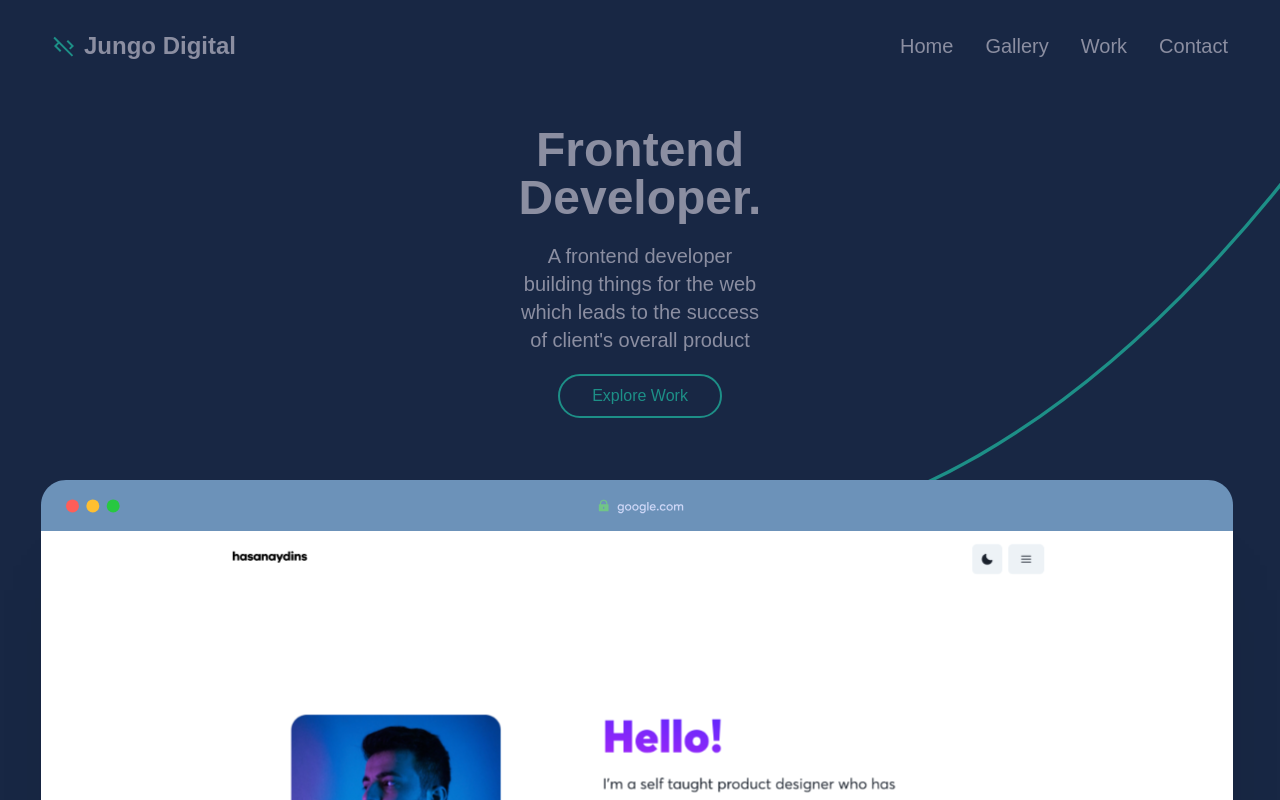
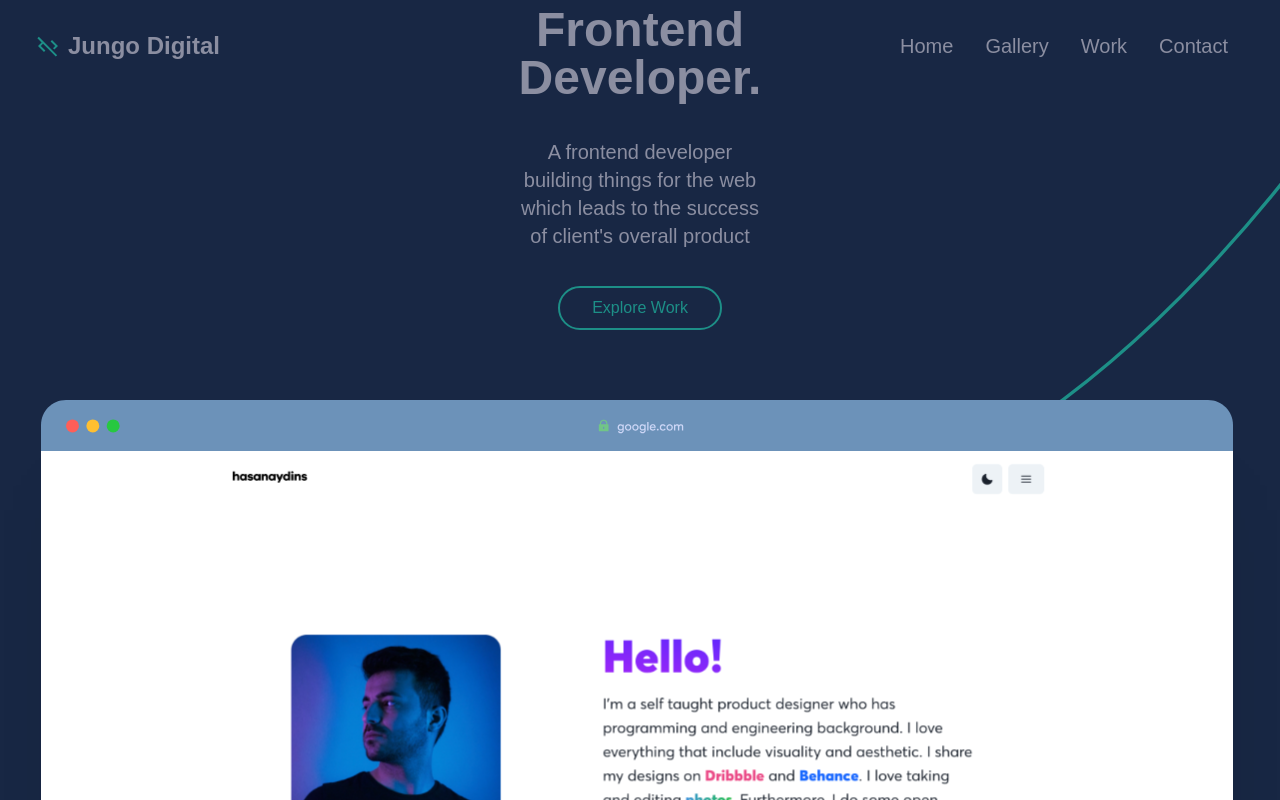
Before and after one commit to driverajr42/portfolio, a Next.js app: page / in a window 1280 px wide. Shown: the top 800 px of the page. Built offline with nearby package versions, Linux system fonts and the light colour scheme.

Commit message:
Added xs breakpoint at 500px in tailwindcss.config.

```diff
--- a/components/Hero.jsx
+++ b/components/Hero.jsx
@@ -7,16 +7,17 @@ import featureImg from '../public/featureProject.svg';
 const Hero = ({ heading, message }) => {
 	return (
 		<div className="flex items-center justify-center h-screen bg-fix bg-center bg-cover hero-img">
-			<div className="p-5 text-center z-[2] mt-[-16rem] md:p-56 lg:p-96 xl:p-[38rem]">
-				<h2 className="text-5xl font-bold text-accentTwo">{heading}</h2>
-				<p className="py-5 text-xl text-accentTwo">{message}</p>
+			{/* Content */}
+			<div className="p-5 text-center z-[2] mt-[-16rem] xs:mb-52 xs:p-12 md:p-56 lg:p-96 xl:p-[38rem]">
+				<h2 className="text-5xl font-bold text-accentTwo xs:mb-4">{heading}</h2>
+				<p className="py-5 text-xl text-accentTwo xs:mb-4">{message}</p>
 				<button className="px-8 py-2  border-2 border-secondary rounded-full text-secondary">
 					<Link href="/#portfolio">Explore Work</Link>
 				</button>
 			</div>
 
 			{/* Featured Project */}
-			<div className="absolute top-1/2 mt-20  ">
+			<div className="absolute top-1/2 mt-16 xs:mt-0  ">
 				<Image src={featureImg} alt="Something" />
 			</div>
 		</div>
--- a/components/Navbar.jsx
+++ b/components/Navbar.jsx
@@ -15,7 +15,7 @@ const Navbar = ({ logoName }) => {
 		<div className="fixed left-0 top-0 w-full z-10 ease-in duration-300">
 			{/* Company Logo */}
 			<div className="max-w-[1240px] m-auto flex justify-between items-center p-4 text-mainTxt">
-				<div className="flex items-center">
+				<div className="flex items-center relative right-4">
 					<CodeOffIcon className="w-10 h-10 text-secondary ml-4" />
 					<Link href="/">
 						<h1 className="font-bold text-accentTwo text-2xl ml-2">
--- a/tailwind.config.js
+++ b/tailwind.config.js
@@ -13,6 +13,7 @@ module.exports = {
 				accentTwo: '#8b8ea1',
 			},
 			screens: {
+				xs: '500px',
 				sm: '640px',
 				md: '768px',
 				lg: '1024px',
```
